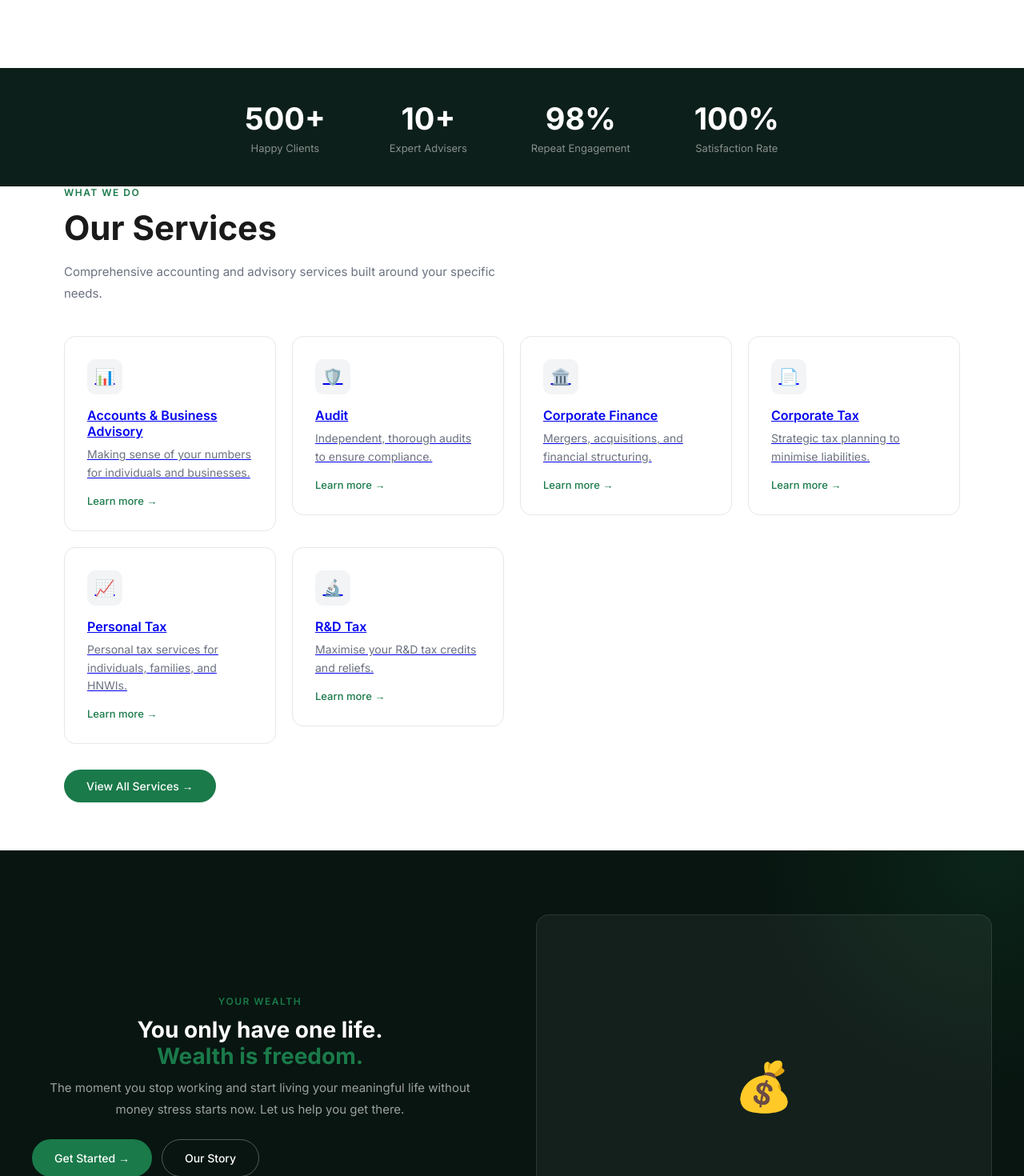
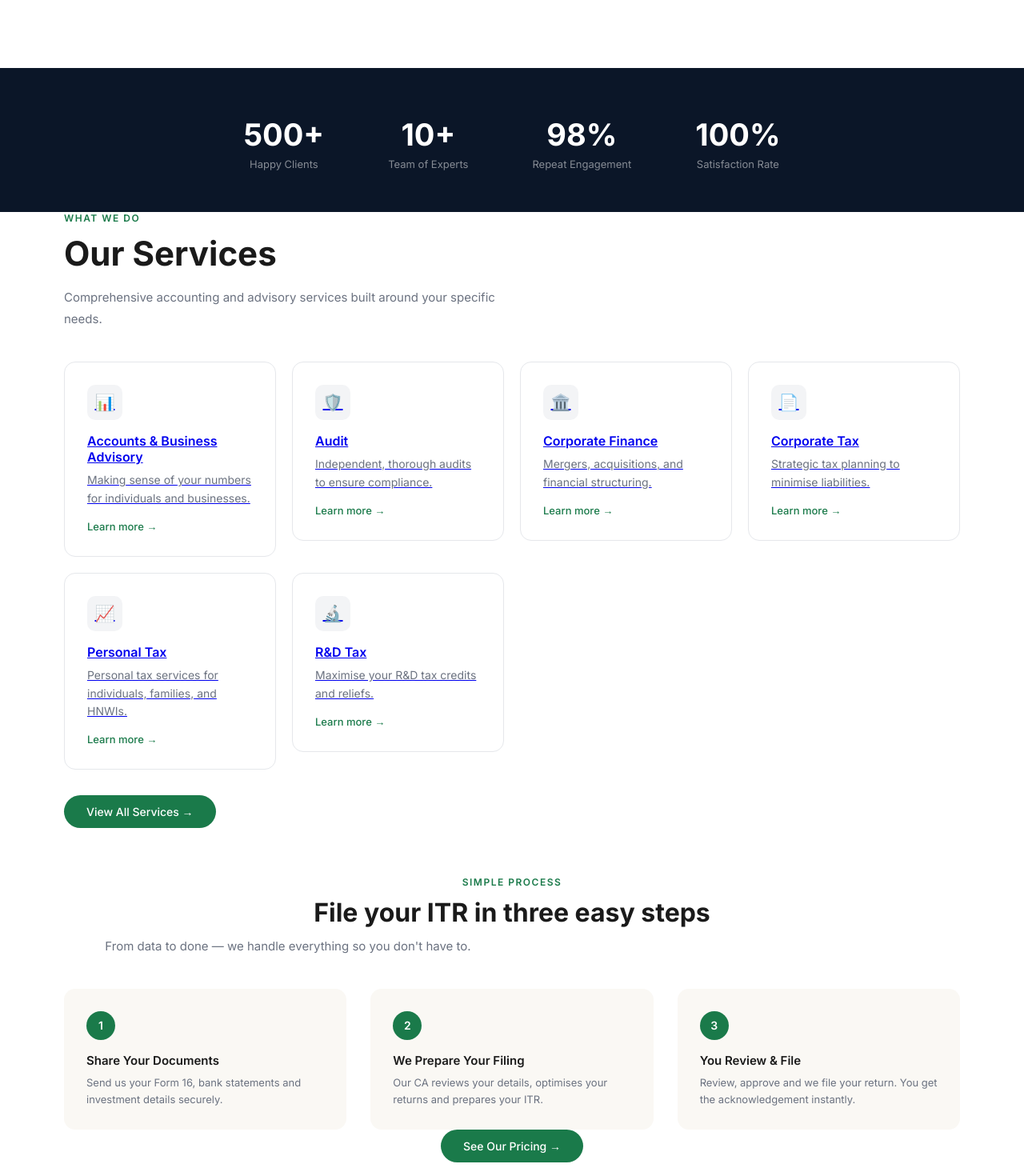
Before and after one commit to PreethamMR22/Plus-and-Minus---CA-website--BrandPsychology, a React (Vite) app in the folder plus-and-minus-react/: page / in a window 1280 px wide. Shown: the part 1340-2810 px from the top of the page at 80% size. Built offline with nearby package versions, Linux system fonts and the light colour scheme.

Commit message:
removed your wealth section and made slight changes

```diff
--- a/plus-and-minus-react/src/pages/Home.css
+++ b/plus-and-minus-react/src/pages/Home.css
@@ -207,16 +207,30 @@
 
 /* STATS BAR */
 .stats-bar {
-  background: var(--dark);
-  padding: 40px;
+  background: rgb(11, 22, 40) !important;
+  padding: 80px 40px 10px;
   display: flex;
   justify-content: center;
-  gap: 80px;
+  gap: 120px;
   flex-wrap: wrap;
+  min-height: 180px;
 }
 
 .stat-item {
   text-align: center;
+  display: flex;
+  flex-direction: column;
+  align-items: center;
+  padding-top:20px;
+}
+
+.stat-icon {
+  font-size: 28px;
+  margin-bottom: 12px;
+  color: #1a7a4a;
+  opacity: 1;
+  font-weight: 400;
+  filter: drop-shadow(0 0 1px rgba(26, 122, 74, 0.3));
 }
 
 .stat-val {
--- a/plus-and-minus-react/src/pages/Home.jsx
+++ b/plus-and-minus-react/src/pages/Home.jsx
@@ -153,7 +153,7 @@ const Home = () => {
         </div>
         <div className="stat-item">
           <div className="stat-val">10+</div>
-          <div className="stat-label">Expert Advisers</div>
+          <div className="stat-label">Team of Experts</div>
         </div>
         <div className="stat-item">
           <div className="stat-val">98%</div>
@@ -191,30 +191,6 @@ const Home = () => {
         </div>
       </section>
 
-      {/* Dark CTA */}
-      <section className="dark-section">
-        <div className="dark-section-content">
-          <div>
-            <div className="section-tag">Your Wealth</div>
-            <h2 className="section-title">
-              You only have one life.<br />
-              <span>Wealth is freedom.</span>
-            </h2>
-            <p className="dark-section-sub">
-              The moment you stop working and start living your meaningful life without money stress starts now. Let us help you get there.
-            </p>
-            <div className="hero-btns">
-              <Button to="/contact" variant="hero-primary" size="large">
-                Get Started →
-              </Button>
-              <Button to="/about" variant="hero-outline" size="large">
-                Our Story
-              </Button>
-            </div>
-          </div>
-          <div className="dark-section-img">💰</div>
-        </div>
-      </section>
 
       {/* File ITR Steps */}
       <section className="section">
```
